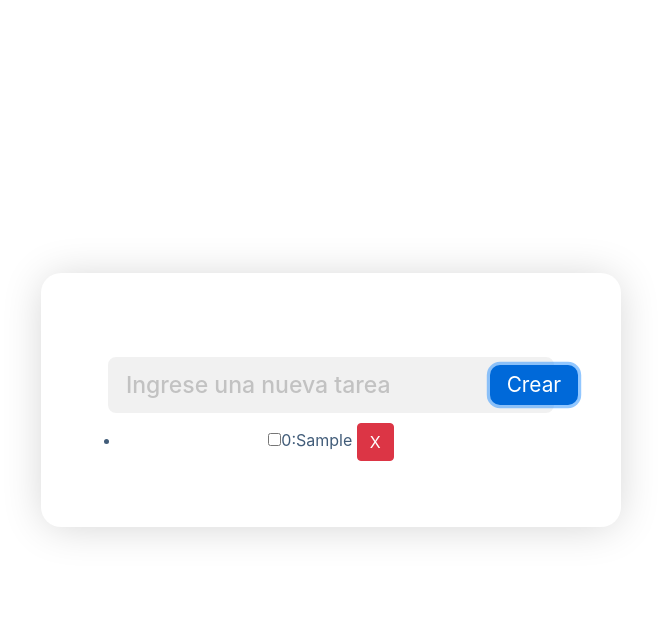
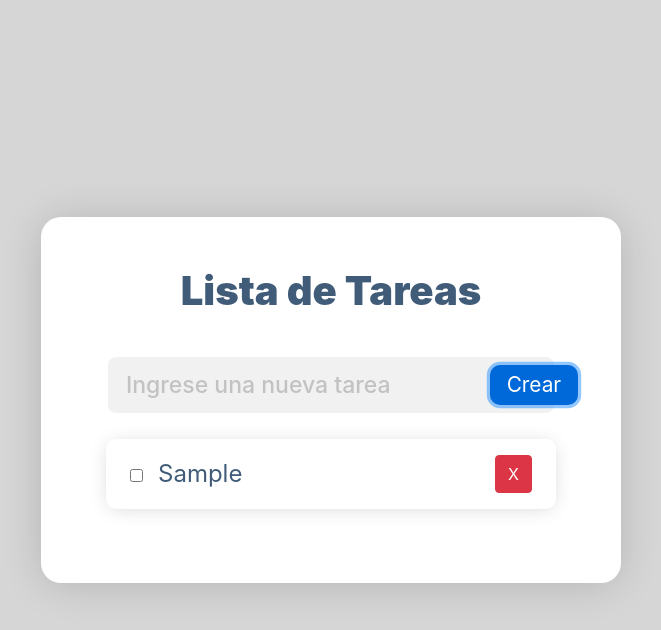
Before and after one commit to mauro-au/ToDoList, a Vue app: page / in a window 1280 px wide. Both pictures are taken after typing "Sample" into the empty fields and a click on the button "Crear". Shown: the top 630 px of the page, without its empty margins (309-970 px from the left). Built offline with nearby package versions, Linux system fonts and the light colour scheme; the HTML template or start-up script is replaced by a standard one.

Commit message:
Se cambia diseño en card de lista

```diff
--- a/src/App.vue
+++ b/src/App.vue
@@ -2,20 +2,29 @@
   <div class="todolist">
     <div class="todolist__main">
       <div class="container">
-        <title>
+        <section class="title">
           <h1>{{ message }}</h1>
-        </title>
+        </section>
         <br />
         <form class="todolist__search">
           <input type="text" id="input" placeholder="Ingrese una nueva tarea" v-model="task" @keyup.enter.prevent="saveToDo"/>
           <button class="btn btn-primary" @click.prevent="saveToDo">Crear</button>
         </form>
-        <ul class="container">
-            <li v-for="(tarea, index) in toDoList" :key="index">
-              <input type="checkbox">{{index}}:{{tarea.name}}
+        <section class="todolist__card">
+          <ul class="my-4">
+            <li v-for="(toDo, index) in toDoList" :key="index">
+              <div class="card" :class="{ card__taskdone: toDo.done }">
+                <div class="card-body">
+                  <div class="card__left">
+                    <input type="checkbox" v-model="toDo.done"/>
+                    <span class="card__line">{{ toDo.name }}</span>
+                  </div>
                   <span class="btn btn-danger" @click="delateToDo(index)">X</span>
+                </div>
+              </div>
             </li>
           </ul>
+        </section>
       </div>
     </div>
   </div>
@@ -24,7 +33,7 @@
 export default {
   data() {
     return {
-      message: "Crear una nueva tarea",
+      message: "Lista de Tareas",
       task: "",
       toDoList: [],
     };
@@ -46,7 +55,20 @@ export default {
   }
 };
 </script>
-<style scoped>
+<style land>
+
+body{
+  background: #d6d6d6 !important;
+}
+h1{
+  font-weight: 900 !important;
+}
+li{
+  list-style: none;
+}
+ul{
+  padding-left: 0;
+}
 .todolist {
   display: flex;
   justify-content: center;
@@ -113,4 +135,41 @@ export default {
 .todolist__search input::placeholder {
   color: #c2c2c2
 }
+.card {
+  transition: all 0.2s ease-out !important;
+  box-shadow: 0 2px 20px -4px rgba(0, 0, 0, 0.19) !important;
+  margin-bottom: 1.2rem;
+  border-radius: 10px !important;
+  position: absolute;
+  border: none !important;
+  animation-name: opacity;
+  animation-duration: 1s;
+}
+.card:hover {
+  transform: translateY(2px);
+  box-shadow: 0 2px 5px rgba(0, 0, 0, 0.1), 0 1px 2px rgba(0, 0, 0, 0.05) !important;
+}
+.card-body{
+  justify-content: space-between;
+  display: flex;
+  align-items: center;
+  padding: 1rem 1.5rem!important;
+  border-radius: 15px;
+}
+.card__delate{
+  animation-name: opacity;
+  animation-duration: 1.2s;
+}
+.card__line{
+  margin-left: 15px;
+  font-size: 1.5rem;
+}
+.card__taskdone{
+  opacity: .5;
+  transform: translateY(2px);
+  box-shadow: 0 2px 5px rgba(0, 0, 0, 0.1), 0 1px 2px rgba(0, 0, 0, 0.05)
+}
+.card__taskdone .card__line {
+  text-decoration: line-through;
+}
 </style>
```
Lines whose indentation alone changed are shown as unchanged.
